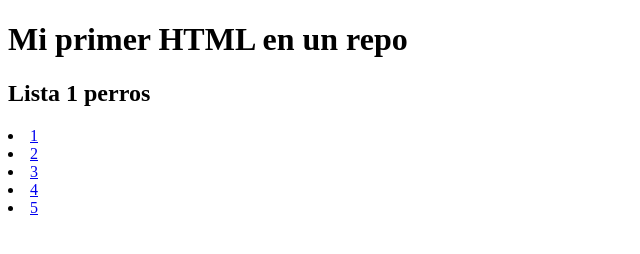
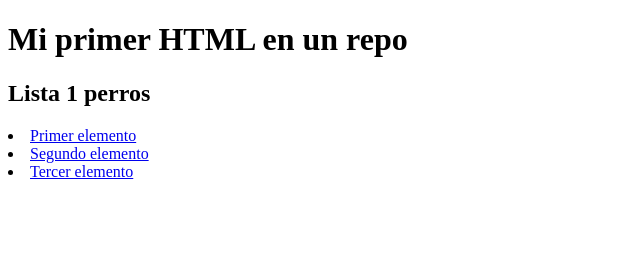
Before and after one commit to ludwig-vargas/my_first_repo_Lud, a plain HTML site: page index.html in a window 1280 px wide. Shown: the whole page, without its empty margins (0-640 px from the left). Drawn offline with Linux system fonts and the light colour scheme.

Commit message:
Esta es la cuarta version pero en feature_1.

```diff
--- a/index.html
+++ b/index.html
@@ -9,10 +9,8 @@
 <body>
     <h1>Mi primer HTML en un repo</h1>
     <h2>Lista 1 perros</h2>
-    <li><a href="1">1</a></li>
-    <li><a href="2">2</a></li>
-    <li><a href="3">3</a></li>
-    <li><a href="4">4</a></li>
-    <li><a href="5">5</a></li>
+    <li><a href="1">Primer elemento</a></li>
+    <li><a href="2">Segundo elemento</a></li>
+    <li><a href="3">Tercer elemento</a></li>
 </body>
 </html>
```
